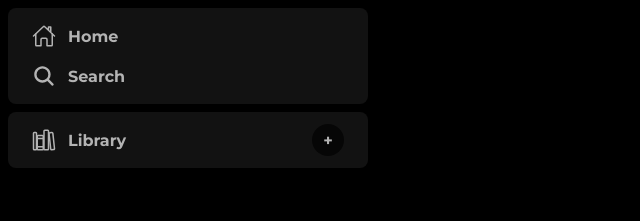
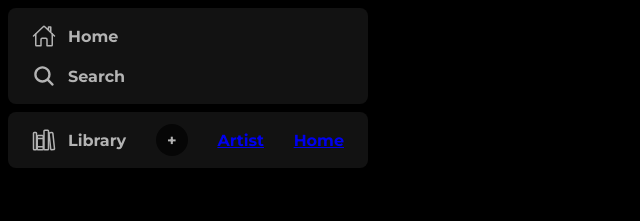
Before and after one commit to hamrouni-wajdi/spotify-clone, a React (Create React App) app in the folder client/: page /signup in a window 1280 px wide. Shown: the top 221 px of the page, without its empty margins (0-640 px from the left). Built offline with nearby package versions, Linux system fonts and the light colour scheme; no server answers.

Commit message:
🪈 Fix routing

```diff
--- a/client/src/components/nav/Nav.jsx
+++ b/client/src/components/nav/Nav.jsx
@@ -1,8 +1,14 @@
 import "./Nav.scss";
 import "./NavLibrary.scss";
 import { IoHomeOutline, IoLibraryOutline, IoSearch } from "react-icons/io5";
+import { useEffect } from "react";
+import { Link } from "react-router-dom";
 
 const Nav = (props) => {
+  useEffect(() => {
+    console.log("render");
+  }, []);
+
   return (
     <div>
       <div className="nav">
@@ -22,6 +28,8 @@ const Nav = (props) => {
             <span>Library</span>
           </div>
           <div className="library-link__add">+</div>
+          <Link to={"/artist"}>Artist</Link>
+          <Link to={"/"}>Home</Link>
         </div>
       </div>
     </div>
```
